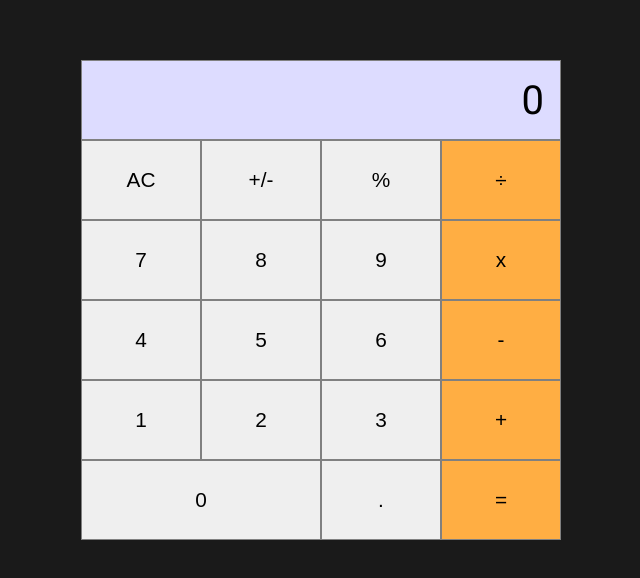
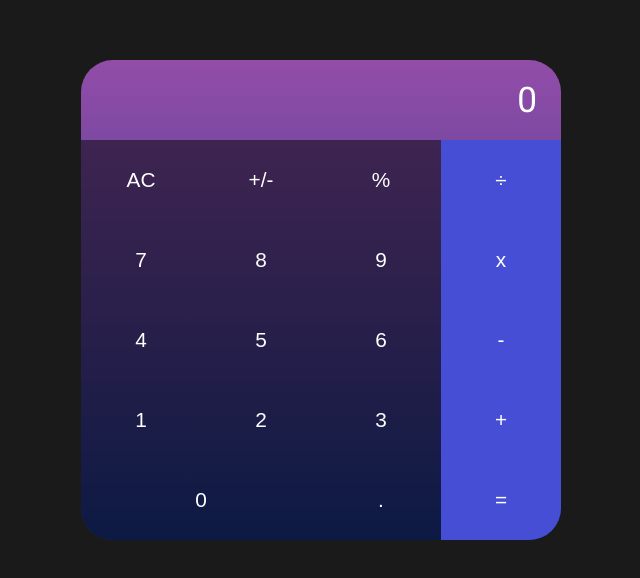
Before and after one commit to melaniesigrid/math-magicians, a React (Create React App) app: page / in a window 1280 px wide. Shown: the part 108-686 px from the top of the page, without its empty margins (319-959 px from the left). Built offline with nearby package versions, Linux system fonts and the light colour scheme.

Commit message:
Finish styling

```diff
--- a/src/components/Calculator.js
+++ b/src/components/Calculator.js
@@ -8,7 +8,7 @@ const Calculator = () => {
   const [totals, setTotals] = useState({});
   useEffect(() => {
     setTotals({
-      total: 0,
+      total: null,
       next: null,
       operation: null,
     });
@@ -21,14 +21,19 @@ const Calculator = () => {
   return (
     <div className="calculator-container">
       <div className="display" id="display">
-        {totals.total}
-        {totals.operation}
-        {totals.next}
+        <span className="hint">
+          {totals.total}
+          {totals.operation}
+          {totals.next}
+        </span>
+        <span className="total">
+          {totals.next ?? totals.total ?? 0}
+        </span>
       </div>
       <div className="button-grid">
         <CalcButton myFunc={handleClick} buttonName="AC" buttonClasses="btn clear" id="clear" />
         <CalcButton myFunc={handleClick} buttonName="+/-" buttonClasses="btn plusMinus" id="plus-minus" />
-        <CalcButton myFunc={handleClick} buttonName="%" buttonClasses="btn percent" id="percent" />
+        <CalcButton myFunc={handleClick} buttonName="%" buttonClasses="btn modulo" id="modulo" />
         <CalcButton myFunc={handleClick} buttonName="÷" buttonClasses="btn divide orange" id="divide" />
         <CalcButton myFunc={handleClick} buttonName="7" buttonClasses="btn seven" id="seven" />
         <CalcButton myFunc={handleClick} buttonName="8" buttonClasses="btn eight" id="eight" />
--- a/src/components/calculator.css
+++ b/src/components/calculator.css
@@ -1,21 +1,36 @@
 .calculator-container {
-  background-color: #1a1a1a;
+  background: rgb(25, 52, 136);
+  background: -moz-linear-gradient(0deg, rgba(25, 52, 136, 1) 0%, rgba(146, 77, 168, 1) 100%);
+  background: -webkit-linear-gradient(0deg, rgba(25, 52, 136, 1) 0%, rgba(146, 77, 168, 1) 100%);
+  background: linear-gradient(0deg, rgba(25, 52, 136, 1) 0%, rgba(146, 77, 168, 1) 100%);
+  filter: progid:DXImageTransform.Microsoft.gradient(startColorstr="#193488", endColorstr="#924da8", GradientType=1);
   color: white;
   width: 30rem;
   height: 30rem;
   display: grid;
   grid-template-rows: 1fr 4fr 1fr;
+  border-radius: 2rem;
 }
 
 .display {
   display: flex;
-  background-color: #dddcff;
-  color: black;
-  font-size: 2.5rem;
+  background-color: transparent;
+  color: white;
+  font-size: 2.2rem;
   align-items: center;
-  justify-content: right;
-  padding-right: 1rem;
-  border: 1px solid gray;
+  justify-content: flex-end;
+  padding-right: 1.5rem;
+}
+
+.total {
+  justify-self: flex-end;
+}
+
+.hint {
+  font-size: 1.3rem;
+  align-self: flex-start;
+  padding: 1.4rem;
+  margin-right: auto;
 }
 
 .button-grid {
@@ -24,17 +39,20 @@
 }
 
 .bottom-container {
-  width: 100%;
   display: grid;
   grid-template-columns: 2fr 1fr 1fr;
+  border-radius: 2rem;
 }
 
 button {
-  border: 1px solid gray;
+  border: 1px solid transparent;
+  background: transparent;
+  color: white;
 }
 
 .btn {
   font-size: 1.3rem;
+  background: rgba(0, 0, 0, 0.5);
 }
 
 .btn:hover {
@@ -42,5 +60,21 @@ button {
 }
 
 .orange {
-  background-color: #ffae43;
+  background-color: #454ed4;
 }
+
+.zero {
+  border-bottom-left-radius: 2rem;
+}
+
+.equals {
+  border-bottom-right-radius: 2rem;
+}
+
+@media only screen
+and (max-device-width : 480px) {
+  .calculator-container {
+    max-width: 80vw;
+    max-height: 120vw;
+  }
+}
```
